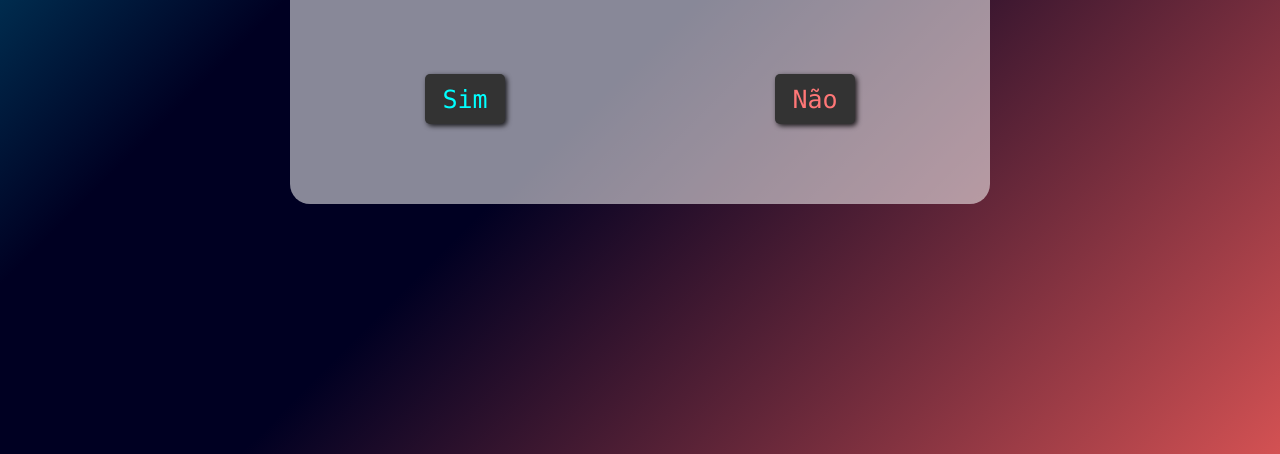
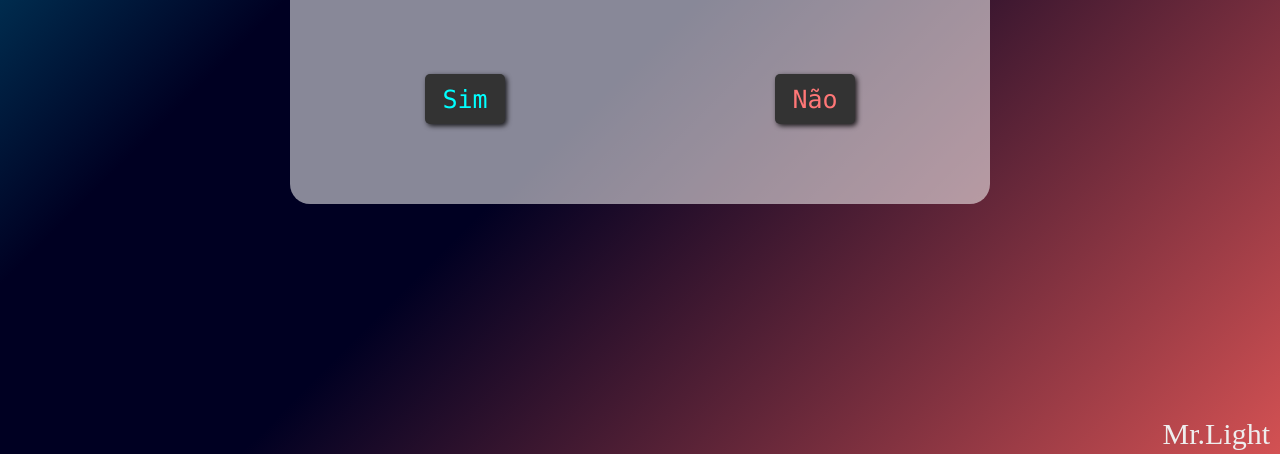
Before and after one commit to MathLuz/My-Sandbox, a plain HTML site: page index.html in a window 1280 px wide. Shown: the part 346-800 px from the top of the page. Drawn offline with Linux system fonts and the light colour scheme.

Commit message:
Update index.html

```diff
--- a/index.html
+++ b/index.html
@@ -43,6 +43,13 @@ body{
     flex-direction: column;
     align-items: center;
 	justify-content: center;
+}
+body .ass{
+	font-family: Vladimir Script;
+	font-size: 30px;
+	position: absolute;
+	right: 10px;
+	bottom: 3px;
 }
 #confete{
     top: 0;
@@ -147,12 +154,15 @@ body{
 .formSim .boxBot, .formSim .boxPergunta{
 	display:none;
 }
+
 	</style>
 </head>
 
     <body>
 
-<canvas id="confete" class="confeteOff"></canvas>
+		<span class="ass">Mr.Light</span>
+
+		<canvas id="confete" class="confeteOff"></canvas>
 
 <form class="formPad" id="form">
 	<div class="boxPergunta">
```
